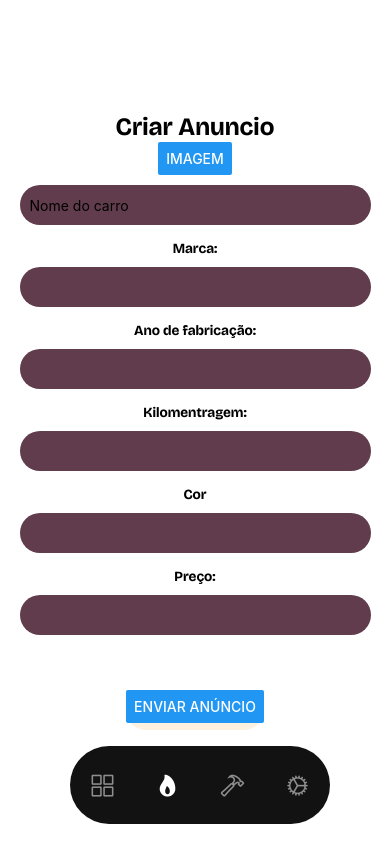
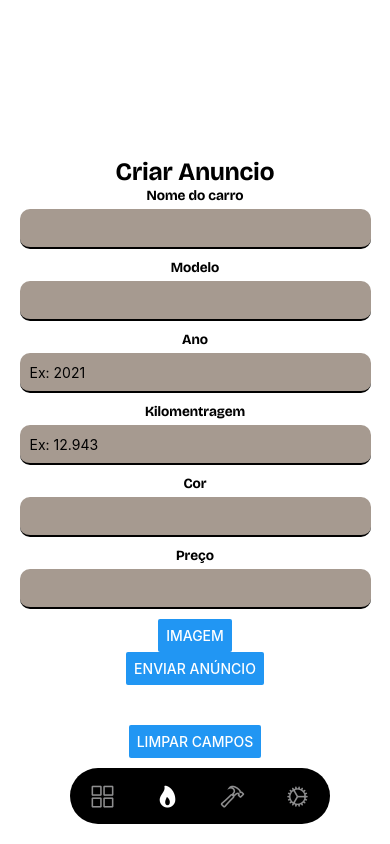
Before and after one commit to yurixss/carchase-appv2, a React Native app: screen /Announce in a window 390 px wide. Built offline with nearby package versions, Linux system fonts and the light colour scheme; no server answers.

Commit message:
progress

```diff
--- a/src/components/shared/TextInput/index.tsx
+++ b/src/components/shared/TextInput/index.tsx
@@ -1,6 +1,7 @@
 // CustomTextInput.tsx
 import React from 'react';
 import { TextInput, StyleSheet } from 'react-native';
+import TextApp from '../../pattern/TextApp';
 
 export interface TextInputProps {
     placeholder?: string;
@@ -14,6 +15,8 @@ export interface TextInputProps {
 
 const CustomTextInput: React.FC<TextInputProps> = (props) => {
     return (
+        <>
+        <TextApp style={{marginBottom: 10}}>{props.label}</TextApp>
         <TextInput
             style={{...styles.input, ...props.style}}
             placeholder={props.placeholder}
@@ -21,12 +24,20 @@ const CustomTextInput: React.FC<TextInputProps> = (props) => {
             onChangeText={props.onChangeText}
             onBlur={props.onBlur}
         />
+        </>
     );
 }
 
 const styles = StyleSheet.create({
     input: {
+        backgroundColor: '#a69a90',
+        width: '90%',
         height: 40,
+        borderRadius: 10,
+        borderBottomWidth: 2,
+        marginTop: 5,
+        marginBottom: 10,
+        padding: 10,
     }
 });
 
--- a/src/pages/Announce/index.tsx
+++ b/src/pages/Announce/index.tsx
@@ -1,5 +1,5 @@
 import React, { useState } from "react";
-import { View, TextInput, Button } from "react-native";
+import { View, Text, Button } from "react-native";
 import { useForm, Controller} from "react-hook-form";
 import TextApp from "../../components/pattern/TextApp";
 import { api } from "../../services/api";
@@ -7,6 +7,7 @@ import HeaderApp from "../../components/pattern/HeaderApp";
 import { styles } from "./styles";
 import { CarImagePicker } from "../../components/shared/ImagePicker";
 import { ControlledTextInput } from "../../components/shared/ControlledTextInput";
+import { CardSkeleton } from "../CarDetails/CardSkeleton";
 
 type DataForm = {
   name: string;
@@ -41,6 +42,7 @@ export default function Announce(): JSX.Element {
 
   const onSubmit = (data) => {
     setIsLoading(true);
+
     api.post('cars/store', data)
       .then(response => {
         console.log(response);
@@ -58,68 +60,62 @@ export default function Announce(): JSX.Element {
   }
 
   return (
-
     <View style={styles.container}>
 
       <HeaderApp >Criar Anuncio</HeaderApp>
-      <CarImagePicker/>
 
-      {/* <TextApp style={styles.label}>Nome do Modelo:</TextApp> */}
       <ControlledTextInput
         control={control}
         label="Nome do carro"
         name="name"
-        rules={{ required: 'Nome do carro obrigatório' }}
-        placeholder="Nome do carro"
-        style={styles.input}
+        rules={{ required: true }}
       />
 
-      <TextApp style={styles.label}>Marca:</TextApp>
       <ControlledTextInput
         control={control}
+        label="Modelo"
         name="model"
         rules={{ required: true }}
-        style={styles.input}
       />
 
-      <TextApp style={styles.label}>Ano de fabricação:</TextApp>
       <ControlledTextInput
         control={control}
+        label="Ano"
         name="year"
         rules={{ required: true }}
-        style={styles.input}
+        placeholder="Ex: 2021"
       />
 
-      <TextApp style={styles.label}>Kilomentragem:</TextApp>
       <ControlledTextInput
         control={control}
+        label="Kilomentragem"
         name="km"
         rules={{ required: true }}
-        style={styles.input}
+        placeholder="Ex: 12.943"
       />
 
-      <TextApp style={styles.label}>Cor</TextApp>
       <ControlledTextInput
         control={control}
+        label='Cor'
         name="color"
         rules={{ required: true }}
-        style={styles.input}
       />
 
-      <TextApp style={styles.label}>Preço:</TextApp>
       <ControlledTextInput
         control={control}
+        label="Preço"
         name="price"
         rules={{ required: true }}
-        style={styles.input}
       />
 
-      <View style={styles.button}>
+      <CarImagePicker/>
+
+
         <Button
           title="Enviar Anúncio"
           onPress={handleSubmit(onSubmit)}
+          disabled={isLoading}
         />
-      </View>
 
       <View style={styles.button}>
         <Button
--- a/src/pages/Announce/styles.ts
+++ b/src/pages/Announce/styles.ts
@@ -10,20 +10,11 @@ export const styles = StyleSheet.create({
     button: {
       marginTop: 40,
       height: 40,
-      borderRadius: 20,
-      backgroundColor: '#fef1e0',
+      borderRadius: 40,
     },
     label: {
       color: 'white',
       marginTop: 20,
     },
-    input: {
-      backgroundColor: '#613c4c',
-      width: '90%',
-      height: 40,
-      borderRadius: 30,
-      marginTop: 10,
-      marginBottom: 15,
-      padding: 10,
-    },
+
   });
--- a/src/routes.tsx
+++ b/src/routes.tsx
@@ -18,18 +18,16 @@ function BottomTabNavigator(): JSX.Element {
         headerShown: false,
         tabBarHideOnKeyboard: true,
         tabBarShowLabel: false,
-        tabBarActiveTintColor: "#121212",
 
         tabBarStyle: {
           position: "absolute",
-          height: Dimensions.get('window').width / 5,
+          height: Dimensions.get('window').width / 7,
           width: Dimensions.get('window').width / 1.5,
-          backgroundColor: "#121212",
+          backgroundColor: "black",
           borderTopWidth: 0,
           marginBottom: 20,
           marginLeft: 70,
           borderRadius: 50,
-          padding: 20,
           alignSelf: "center",
         },
       }}
```
